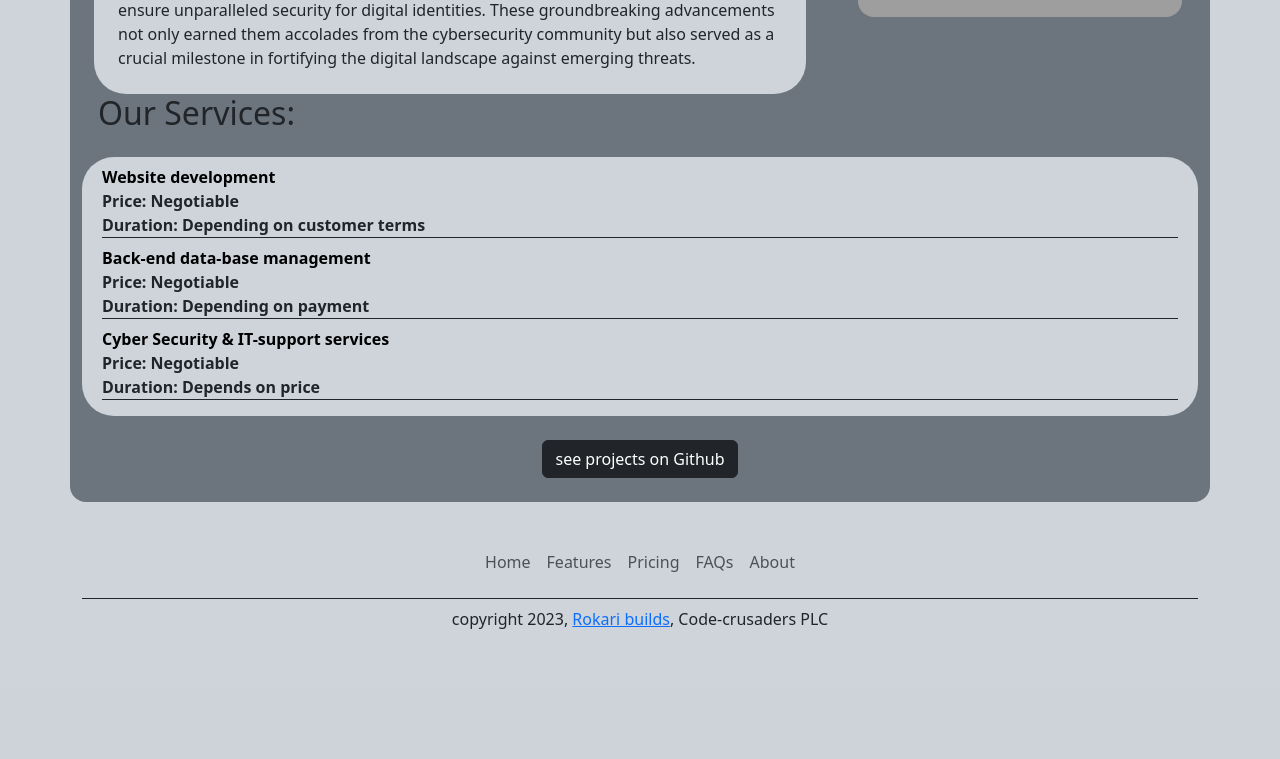
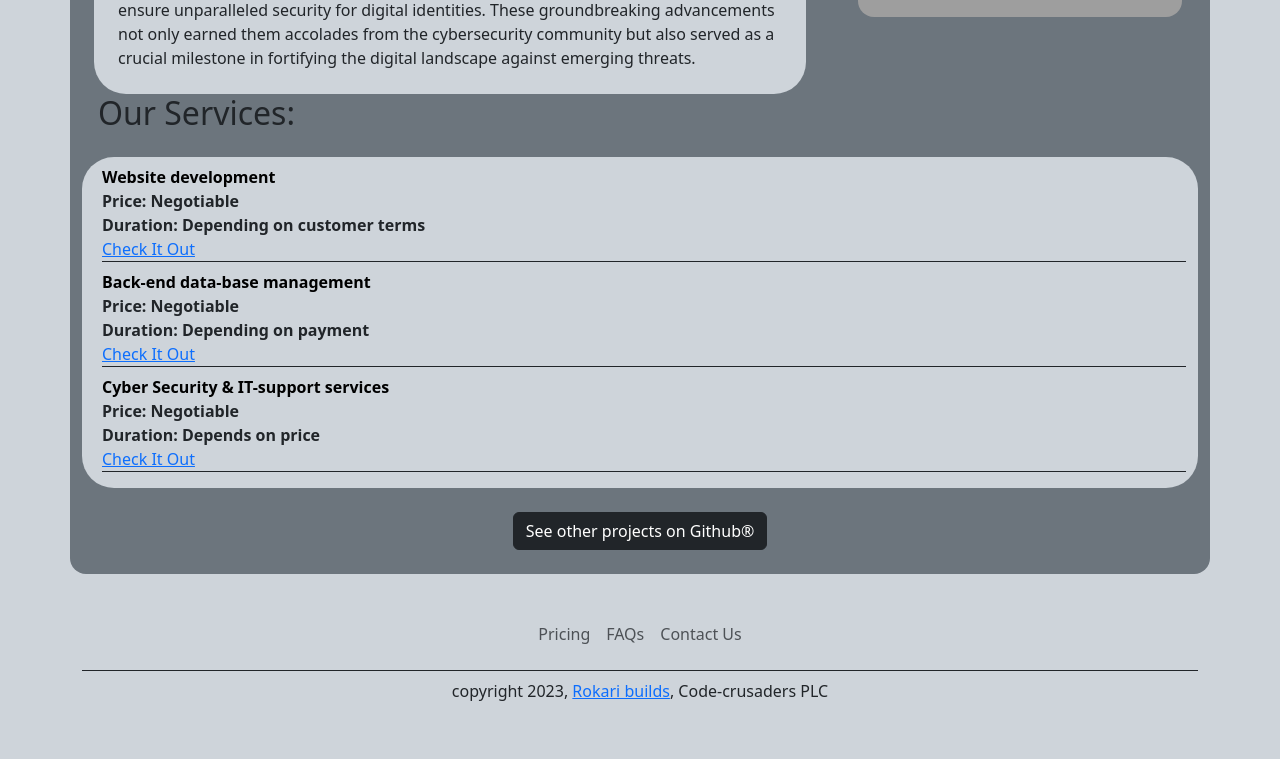
Before and after one commit to Rokari-19/Portfolio-website, a Flask app: page / in a window 1280 px wide. Shown: the part 1990-2749 px from the top of the page. Before the commit the page ends 2619 px from the top, so only its background shows below. Run offline with Flask 3, Linux system fonts and the light colour scheme; grey boxes are pictures that could not be loaded.

Commit message:
small changes

```diff
--- a/templates/footer.html
+++ b/templates/footer.html
@@ -1,25 +1,33 @@
 <div class="container">
   <footer class="py-3 my-4">
     <ul class="nav justify-content-center border-bottom border-dark pb-3 mb-2">
-      <li class="nav-item">
+      <!-- <li class="nav-item">
         <a href="#" class="nav-link px-2 text-body-secondary">Home</a>
-      </li>
-      <li class="nav-item">
+      </li> -->
+      <!-- <li class="nav-item">
         <a href="#" class="nav-link px-2 text-body-secondary">Features</a>
-      </li>
+      </li> -->
       <li class="nav-item">
         <a href="#" class="nav-link px-2 text-body-secondary">Pricing</a>
       </li>
       <li class="nav-item">
-        <a href="#" class="nav-link px-2 text-body-secondary">FAQs</a>
+        <a href="mailto:rokarigithub@outlook.com?subject=FAQs&body=Hi%20my%20name%20is%20%3Cyour%20name%3E%0D%0Amy%20question%20is%20%3Cyour%20question%3E%0D%0A"
+          class="nav-link px-2 text-body-secondary"
+          >FAQs</a>
       </li>
       <li class="nav-item">
-        <a href="#" class="nav-link px-2 text-body-secondary">About</a>
+        <a
+          href="mailto:rokarigithub@outlook.com?subject=%3Cinput%20subject%3E&body=Hi%2C%20my%20name%20is%20%3Ccustomer%20name%3E.%20I'm%20emailing%20you%20concerning%20%3Creason-for-email%3E%0D%0A%3Cany%20other%20text%20here%3E"
+          class="nav-link px-2 text-body-secondary"
+          >Contact Us</a
+        >
       </li>
     </ul>
     <div class="text-center">
       <p>
-        copyright 2023, <a href="https://github.com/rokarioss">Rokari builds</a>, Code-crusaders PLC
+        copyright 2023,
+        <a href="https://github.com/rokarioss">Rokari builds</a>, Code-crusaders
+        PLC
       </p>
     </div>
   </footer>
--- a/templates/landing.html
+++ b/templates/landing.html
@@ -100,7 +100,7 @@
         </div>
       </div>
       <h2 class="ms-3">Our Services:</h2>
-      <div class="container bg-dark-subtle rounded-5 mt-4 pb-2 pt-2">
+      <div class="container bg-dark-subtle rounded-5 mx-auto mt-4 pb-2 pt-2">
         {% for item in services %} {% include 'services.html' %} {% endfor %}
       </div>
       <form
@@ -108,7 +108,7 @@
       >
         <div class="text-center">
           <button type="submit" class="btn btn-dark mb-4 mt-4">
-            see projects on Github
+            See other projects on Github&#174;
           </button>
         </div>
       </form>
--- a/templates/services.html
+++ b/templates/services.html
@@ -1,4 +1,4 @@
-<div class="border-bottom border-dark mx-2 mb-2">
+<div class="border-bottom border-dark ms-2 mb-2">
   <div style="margin-bottom: 0px; color: black">
     <strong>{{item['title']}}</strong>
   </div>
@@ -10,4 +10,7 @@
     <b> Duration: {{item['duration']}} </b>
   </div>
   {% endif %}
+  <div>
+    <a href="">Check It Out</a>
+  </div>
 </div>
```
